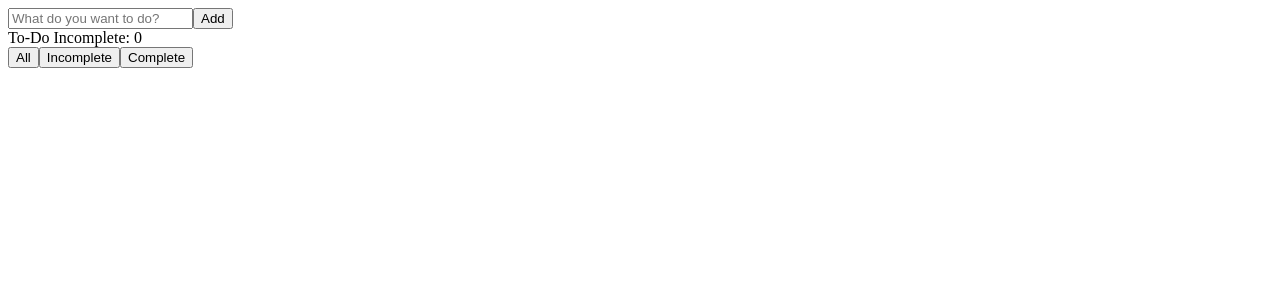
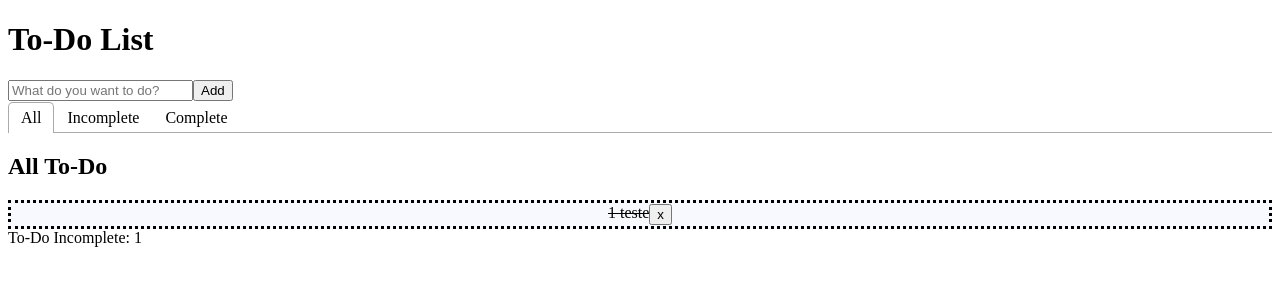
Before and after one commit to Drete457/TodoList, a React (Create React App) app: page / in a window 1280 px wide. Shown: the top 300 px of the page. Built offline with nearby package versions, Linux system fonts and the light colour scheme; the HTML template or start-up script is replaced by a standard one.

Commit message:
Css MainBody down

```diff
--- a/package.json
+++ b/package.json
@@ -9,6 +9,7 @@
     "react": "^16.13.1",
     "react-dom": "^16.13.1",
     "react-scripts": "3.4.1",
+    "react-tabs": "^3.1.0",
     "shortid": "^2.2.15"
   },
   "scripts": {
--- a/src/App.js
+++ b/src/App.js
@@ -2,22 +2,6 @@ import React, { Component } from 'react';
 import TodoList from './components/TodoList';
 
 class App extends Component {
-
-  state = {
-    count: 0
-  };
-
-  /*increment = () => {
-    this.setState({
-      count: this.state.count + 1
-    });
-  };
-
-  decrement = () => {
-    this.setState({
-      count: this.state.count -1
-    });
-  };*/
 
   render() {
     return (
--- a/src/Css/Todo.css
+++ b/src/Css/Todo.css
@@ -9,5 +9,8 @@
 
 .todo {
     display: flex;
+    border-style: dotted;
     justify-content: center;
+    background-color: ghostwhite;
+    padding: 1px;
 }
--- a/src/Css/index.css
+++ b/src/Css/index.css
@@ -6,9 +6,18 @@ body {
   -webkit-font-smoothing: antialiased;
   -moz-osx-font-smoothing: grayscale;
   text-align: center;
+  background-color: aqua;
+  padding: 50px;
 }
 
 code {
   font-family: source-code-pro, Menlo, Monaco, Consolas, 'Courier New',
     monospace;
 }
+
+.MainBody {
+  background-color: rgba(255, 98, 98, 0.425);
+  padding-top: 30px;
+  border-radius: 50px;
+  padding: 15px
+}
--- a/src/components/TodoList.jsx
+++ b/src/components/TodoList.jsx
@@ -1,46 +1,73 @@
 import React from "react";
 import Todo from "./Todo";
 import TodoForm from "./TodoForm";
-import {FilterN, FilterP} from "../Functions/Filter"
-import {addTodo,toggleComplete, updateTodoToShow, onDelete} from "../Functions/Functions"
+import { FilterN, FilterP } from "../Functions/Filter";
+import {addTodo, toggleComplete, updateTodoToShow, onDelete} from "../Functions/Functions";
+import { Tab, Tabs, TabList, TabPanel } from 'react-tabs';
+import 'react-tabs/style/react-tabs.css';
 
 export default class TodoList extends React.Component {
-
   state = {
-    todo: [],
-    todoToShow: 'all',
+    todo: [{
+      id: 1,
+      text: "teste",
+      complete: false,
+    }],
+    todoToShow: "all",
   };
 
   render() {
-   let todos = [];
+    let todos = [];
 
-   if (this.state.todoToShow === 'all') {
+    if (this.state.todoToShow === "all") {
       todos = this.state.todo;
-    } else if(this.state.todoToShow === "Incomplete") {
-      todos = this.state.todo.filter(FilterN)
-    }  else if(this.state.todoToShow === "Complete") {
-      todos = this.state.todo.filter(FilterP)
+    } else if (this.state.todoToShow === "Incomplete") {
+      todos = this.state.todo.filter(FilterN);
+    } else if (this.state.todoToShow === "Complete") {
+      todos = this.state.todo.filter(FilterP);
     }
 
     return (
       <div className="MainBody">
-        <TodoForm onSubmit={(todo) => this.setState({todo: addTodo(todo, this.state.todo)})} />
+        <h1>To-Do List</h1>
+        <TodoForm
+          onSubmit={(todo) =>
+            this.setState({ todo: addTodo(todo, this.state.todo) })
+          }
+        />
+        <div className="separators">
+        <Tabs>
+          <TabList>
+            <Tab onClick={() => this.setState({ todoToShow: updateTodoToShow("all")})}>All</Tab>
+            <Tab onClick={() => this.setState({ todoToShow: updateTodoToShow("Incomplete")})}>Incomplete</Tab>
+            <Tab onClick={() => this.setState({ todoToShow: updateTodoToShow("Complete") })}>Complete</Tab>
+         </TabList>
+         <TabPanel>
+           <h2>All To-Do</h2>
+         </TabPanel>
+         <TabPanel>
+           <h2>To-Do Incomplete</h2>
+          </TabPanel>
+          <TabPanel>
+           <h2>To-Do Complete</h2>
+          </TabPanel>
+        </Tabs>
+        </div>
         {todos.map((todo) => (
           <Todo
             key={todo.id}
             todo={todo}
-            toggleComplete={() => this.setState({todo: toggleComplete(this.state.todo, todo.id)})}
-            onDelete={() => this.setState({todo: onDelete(this.state.todo, todo.id)})}
+            toggleComplete={() =>
+              this.setState({ todo: toggleComplete(this.state.todo, todo.id) })
+            }
+            onDelete={() =>
+              this.setState({ todo: onDelete(this.state.todo, todo.id) })
+            }
           />
         ))}
-      <div className="todoincomplete">
-        To-Do Incomplete: {this.state.todo.filter(FilterN).length}
-      </div>
-      <div className="buttons">
-        <button onClick={() => this.setState({todoToShow: updateTodoToShow("all")})}>All</button>
-        <button onClick={() => this.setState({todoToShow: updateTodoToShow("Incomplete")})}>Incomplete</button>
-        <button onClick={() => this.setState({todoToShow: updateTodoToShow("Complete")})}>Complete</button>
-      </div>
+        <div className="todoincomplete">
+          To-Do Incomplete: {this.state.todo.filter(FilterN).length}
+        </div>
       </div>
     );
   }
```
Also changed, not shown: 1 other file (tests, documents, lock files or other folders).
